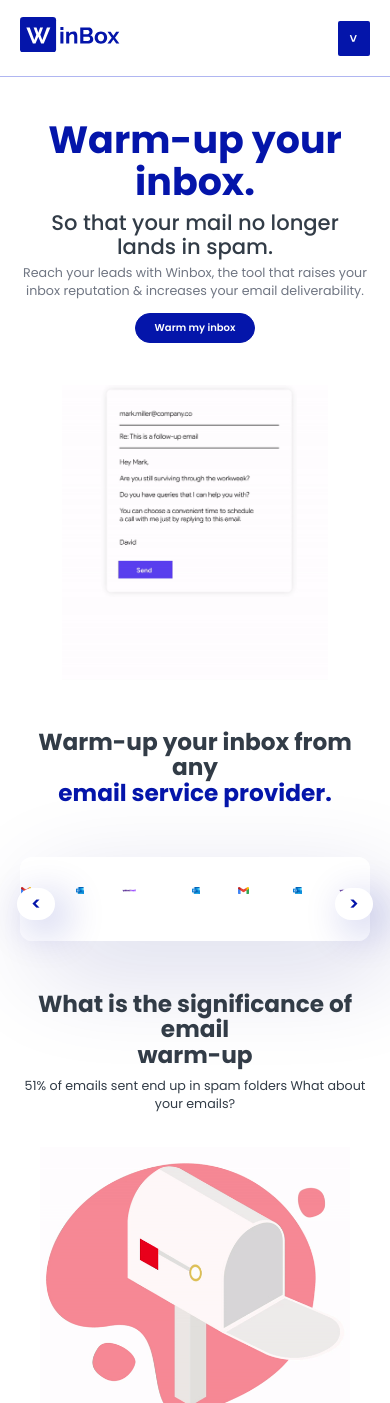
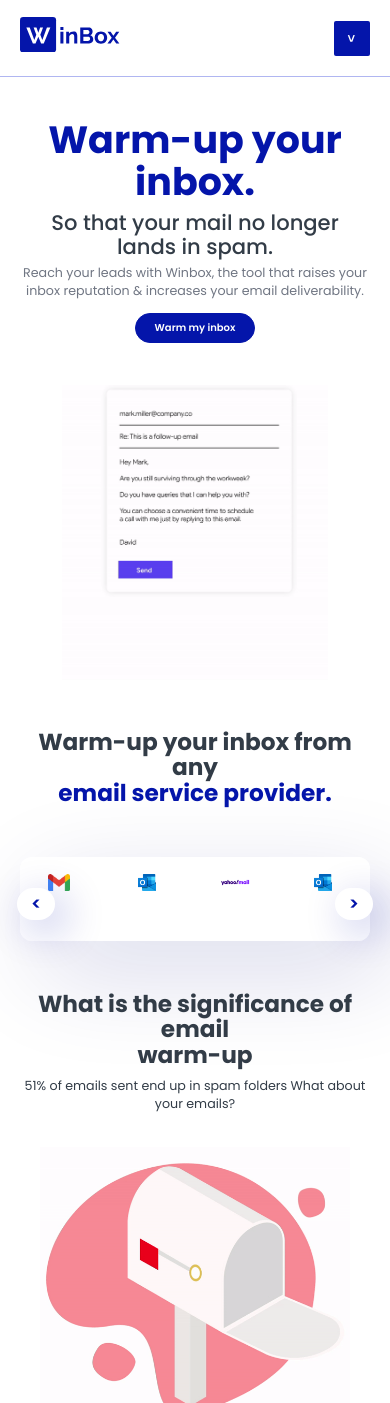
Before and after one commit to Mr-Nayra/WinboxHomepage, a React (Create React App) app: page /home in a window 390 px wide. Shown: the top 1403 px of the page. Built offline with nearby package versions, Linux system fonts and the light colour scheme.

Commit message:
Mobile responsove 12

```diff
--- a/src/components/Elements/Header/Header.module.css
+++ b/src/components/Elements/Header/Header.module.css
@@ -34,7 +34,7 @@
   border: none;
   font-weight: 600;
   color: white;
-  padding: 10px 12px;
+  padding: 10px 14px;
   border-radius: 2px;
 }
 
--- a/src/components/Screens/Login/Carousel/owl.module.css
+++ b/src/components/Screens/Login/Carousel/owl.module.css
@@ -32,8 +32,7 @@
 
 @media (max-width: 480px) {
   .card {
-    height: 8vh;
-    width: 23%;
+    height: 6vh;
     padding: 2vh 0;
   }
 
--- a/src/components/Screens/Login/Working/Working.module.css
+++ b/src/components/Screens/Login/Working/Working.module.css
@@ -81,7 +81,9 @@
   }
 
   .videoPlayBtn {
-    height: 30%;
-    width: 30%;
+    left: calc(45%);
+    top: calc(35%);
+    height: 18%;
+    width: 18%;
   }
 }
```
